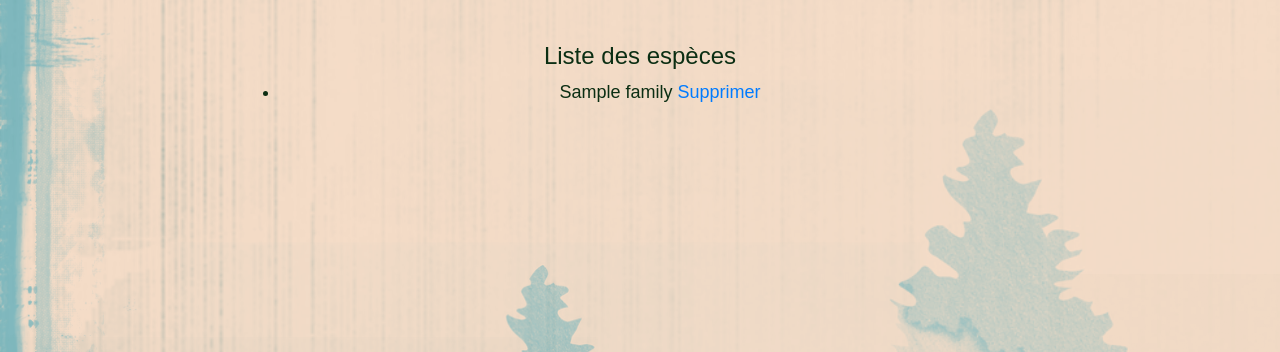
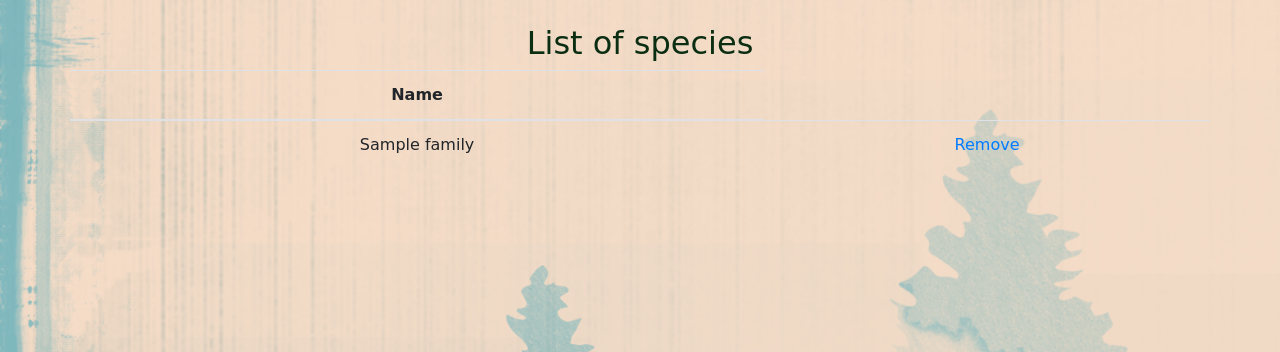
Before and after one commit to stanciaux/zoo, a Symfony app: template templates/gestion/familyList.html.twig in a window 1280 px wide. Shown: the part 115-467 px from the top of the page. Run offline with Twig, Linux system fonts and the light colour scheme; the template is opened without the code that fills it: most values are stand-ins (such as "Sample title", 1, 10 or a date in 2020); some libraries are stand-ins or nearby versions; some web fonts are replaced.

Commit message:
version final SPRINT 1

```diff
--- a/src/Controller/AnimalController.php
+++ b/src/Controller/AnimalController.php
@@ -13,7 +13,7 @@ use Symfony\Component\Routing\Annotation\Route;
 class AnimalController extends AbstractController
 {
     /**
-     * @Route("/animal", name="addAnimal")
+     * @Route("/animal", name="animalAdd")
      */
     public function addAnimal(EntityManagerInterface $em, Request $request)
     {
@@ -29,7 +29,7 @@ class AnimalController extends AbstractController
             $this->addFlash("success", "A new animal has been added");
 
             $em->flush();
-            return $this->redirectToRoute('main');
+            return $this->redirectToRoute('animalList');
         }
 
 
@@ -54,7 +54,7 @@ class AnimalController extends AbstractController
     }
 
     /**
-     * @Route("/delete/{id}", name="delete")
+     * @Route("/animal/delete/{id}", name="animalDelete")
      */
     public function delete($id = null, EntityManagerInterface $em, Request $request)
     {
--- a/src/Controller/FamilyController.php
+++ b/src/Controller/FamilyController.php
@@ -35,7 +35,7 @@ class FamilyController extends AbstractController
 
             $this->addFlash("success", "New species : ".$newFamily->getName()." added");
 
-            return $this->redirectToRoute('main');
+            return $this->redirectToRoute('familyList');
         }
         return $this->render("formulaires/family.html.twig", ["formFamily" => $formFamily->createView()]);
     }
--- a/templates/base.html.twig
+++ b/templates/base.html.twig
@@ -27,7 +27,7 @@
                         </a>
                         <div class="dropdown-menu" aria-labelledby="navbarDropdown">
                             <a class="dropdown-item" href="{{ path('animalList') }}">Animals list</a>
-                            <a class="dropdown-item" href="{{ path('addAnimal') }}">Add an animal</a>
+                            <a class="dropdown-item" href="{{ path('animalAdd') }}">Add an animal</a>
                         </div>
                     </li>
                     <li class="nav-item dropdown">
@@ -37,7 +37,7 @@
                         </a>
                         <div class="dropdown-menu" aria-labelledby="navbarDropdown">
                             <a class="dropdown-item" href="{{ path('zonesList') }}">Zones list</a>
-                            <a class="dropdown-item" href="{{ path('addZone') }}">Add a zone</a>
+                            <a class="dropdown-item" href="{{ path('zoneForm') }}">Add a zone</a>
                         </div>
                     </li>
                     <li class="nav-item dropdown">
@@ -56,8 +56,8 @@
                             Employees
                         </a>
                         <div class="dropdown-menu" aria-labelledby="navbarDropdown">
-                            <a class="dropdown-item" href="{{ path('listEmployee') }}">Employees list</a>
-                            <a class="dropdown-item" href="{{ path('employee') }}">Add an employee</a>
+                            <a class="dropdown-item" href="{{ path('employeeList') }}">Employees list</a>
+                            <a class="dropdown-item" href="{{ path('employeeForm') }}">Add an employee</a>
                         </div>
                     </li>
                 </ul>
--- a/templates/gestion/familyList.html.twig
+++ b/templates/gestion/familyList.html.twig
@@ -3,19 +3,25 @@
 {% block title %}Hello FamilyController!{% endblock %}
 
 {% block body %}
-<style>
-    .example-wrapper { margin: 1em auto; max-width: 800px; width: 95%; font: 18px/1.5 sans-serif; }
-    .example-wrapper code { background: #F5F5F5; padding: 2px 6px; }
-</style>
 
 <div class="example-wrapper">
 
-    <h4>Liste des espèces</h4>
+    <h2>List of species</h2>
 
-    <ul>
+    <table class="table container">
+        <thead>
+        <th scope="col">
+            Name
+        </th>
+        </thead>
         {% for fList in familyList %}
-                <li>{{ fList.name }} <a href="{{ path('familyDelete',{"id":fList.id}) }}">Supprimer</a></li>
+            <tbody>
+            <td> {{ fList.name }}</td>
+            <td><a href="{{ path('familyDelete',{"id":fList.id}) }}">Remove</a></td>
+            </tbody>
+
         {% endfor %}
-    </ul>
+
+    </table>
 </div>
 {% endblock %}
--- a/templates/gestion/listAnimals.html.twig
+++ b/templates/gestion/listAnimals.html.twig
@@ -26,7 +26,7 @@
                 <td> {{ animal.birthday | date('d/m/Y') }}</td>
                 <td> {{ animal.gender }}</td>
                 <td> {{ animal.species }}</td>
-                <td><a href="{{ path('delete', {'id':animal.id}) }}">Remove</a><br/></td>
+                <td><a href="{{ path('animalDelete', {'id':animal.id}) }}">Remove</a><br/></td>
             </tbody>
 
         {% endfor %}
--- a/templates/gestion/listEmployees.html.twig
+++ b/templates/gestion/listEmployees.html.twig
@@ -8,17 +8,17 @@
     <table class="table container">
         <thead>
             <th scope="col">
-                name
+                Name
             </th>
             <th scope="col">
-                function
+                Function
             </th>
         </thead>
         {% for employee in employees %}
             <tbody>
                 <td> {{ employee.name }}</td>
                 <td> {{ employee.function }}</td>
-                <td><a href="{{ path('delete', {'id':employee.id}) }}">Remove</a><br/></td>
+                <td><a href="{{ path('employeeDelete', {'id':employee.id}) }}">Remove</a></td>
             </tbody>
 
         {% endfor %}
```
Also changed, not shown: src/Controller/EmployeeController.php (+5 -5 lines), src/Controller/ZoneController.php (+4 -30 lines), templates/gestion/zonesList.html.twig (+15 -9 lines).
